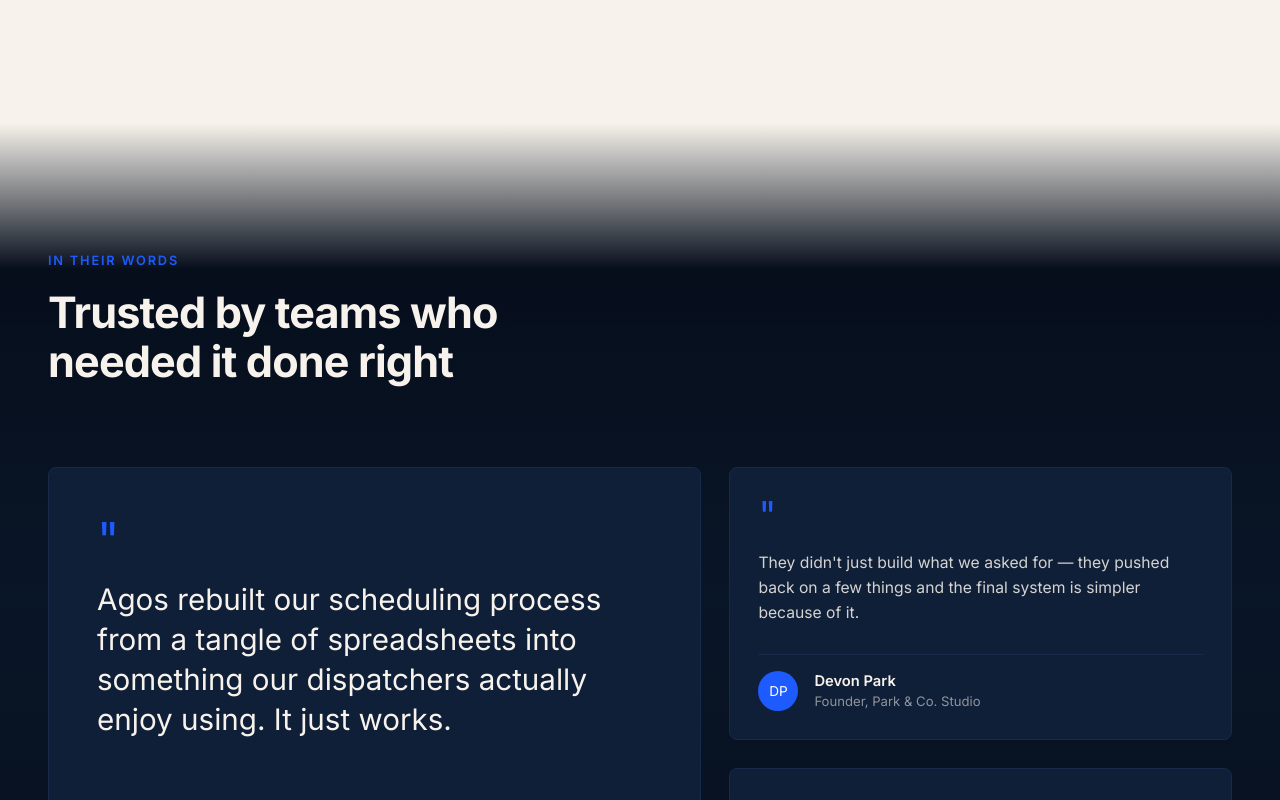
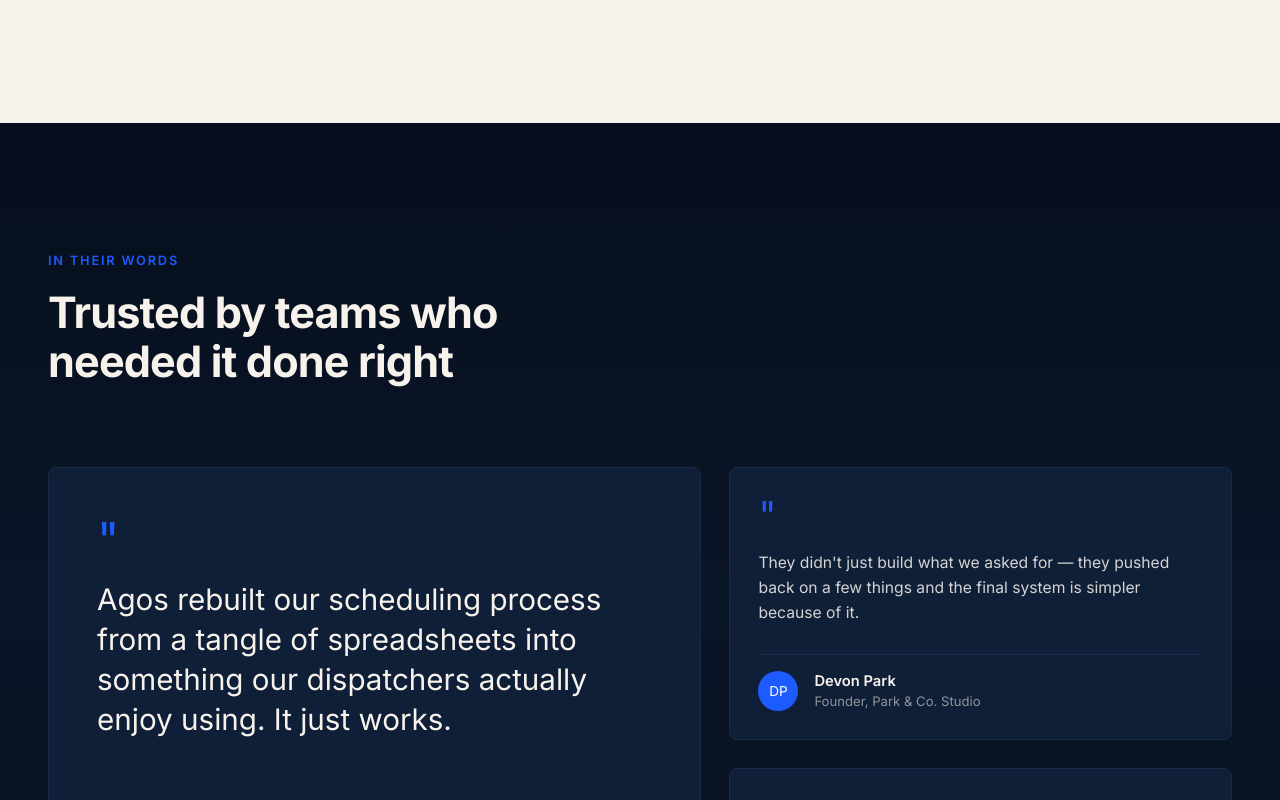
Before and after one commit to edwardagosai-ai/landing-page-agos, a React (Vite) app: page / in a window 1280 px wide. Shown: the part 3620-4420 px from the top of the page. Built offline with nearby package versions, Linux system fonts and the light colour scheme.

Commit message:
Remove ivory gradient fades from Testimonials overlay

```diff
--- a/src/components/Testimonials/Testimonials.module.css
+++ b/src/components/Testimonials/Testimonials.module.css
@@ -25,11 +25,9 @@
   inset: 0;
   background: linear-gradient(
     180deg,
-    var(--color-ivory-100) 0%,
-    rgba(6, 13, 26, 0.88) 14%,
+    rgba(6, 13, 26, 0.88) 0%,
     rgba(10, 22, 40, 0.82) 45%,
-    rgba(6, 13, 26, 0.88) 86%,
-    var(--color-ivory-100) 100%
+    rgba(6, 13, 26, 0.92) 100%
   );
 }
 
```
